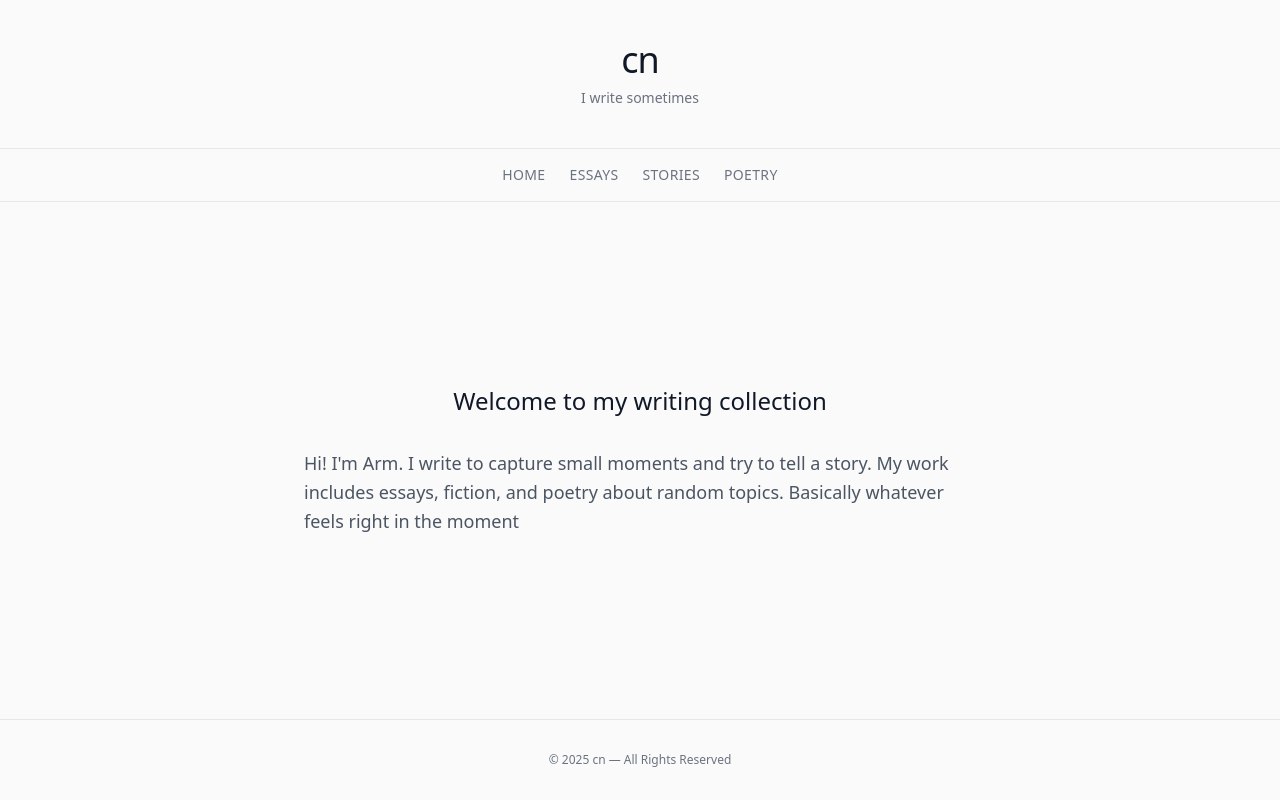
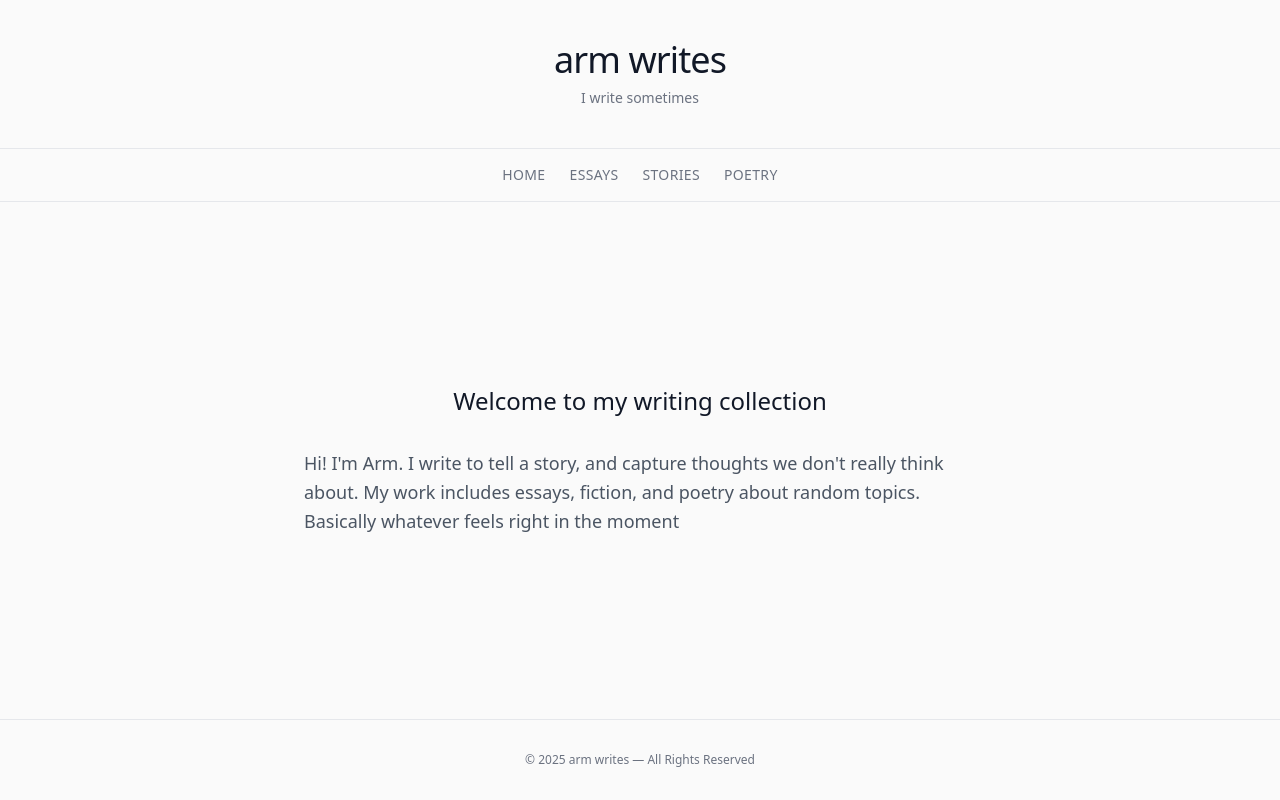
Before and after one commit to CNonthapan/writing-portfolio, a React (Vite) app: page / in a window 1280 px wide. Built offline with nearby package versions, Linux system fonts and the light colour scheme.

Commit message:
add text

```diff
--- a/index.html
+++ b/index.html
@@ -3,7 +3,7 @@
   <head>
     <meta charset="UTF-8" />
     <meta name="viewport" content="width=device-width, initial-scale=1.0" />
-    <title>arm's anthology</title>
+    <title>arm writes</title>
   </head>
   <body>
     <div id="root"></div>
--- a/src/App.jsx
+++ b/src/App.jsx
@@ -3,9 +3,9 @@ import ReactMarkdown from "react-markdown";
 import { writings } from "./writings";
 
 const author = {
-  name: "cn",
+  name: "arm writes",
   tagline: "I write sometimes",
-  bio: "Hi! I'm Arm. I write to capture small moments and try to tell a story. My work includes essays, fiction, and poetry about random topics. Basically whatever feels right in the moment",
+  bio: "Hi! I'm Arm. I write to tell a story, and capture thoughts we don't really think about. My work includes essays, fiction, and poetry about random topics. Basically whatever feels right in the moment",
   year: new Date().getFullYear(),
 };
 
```
